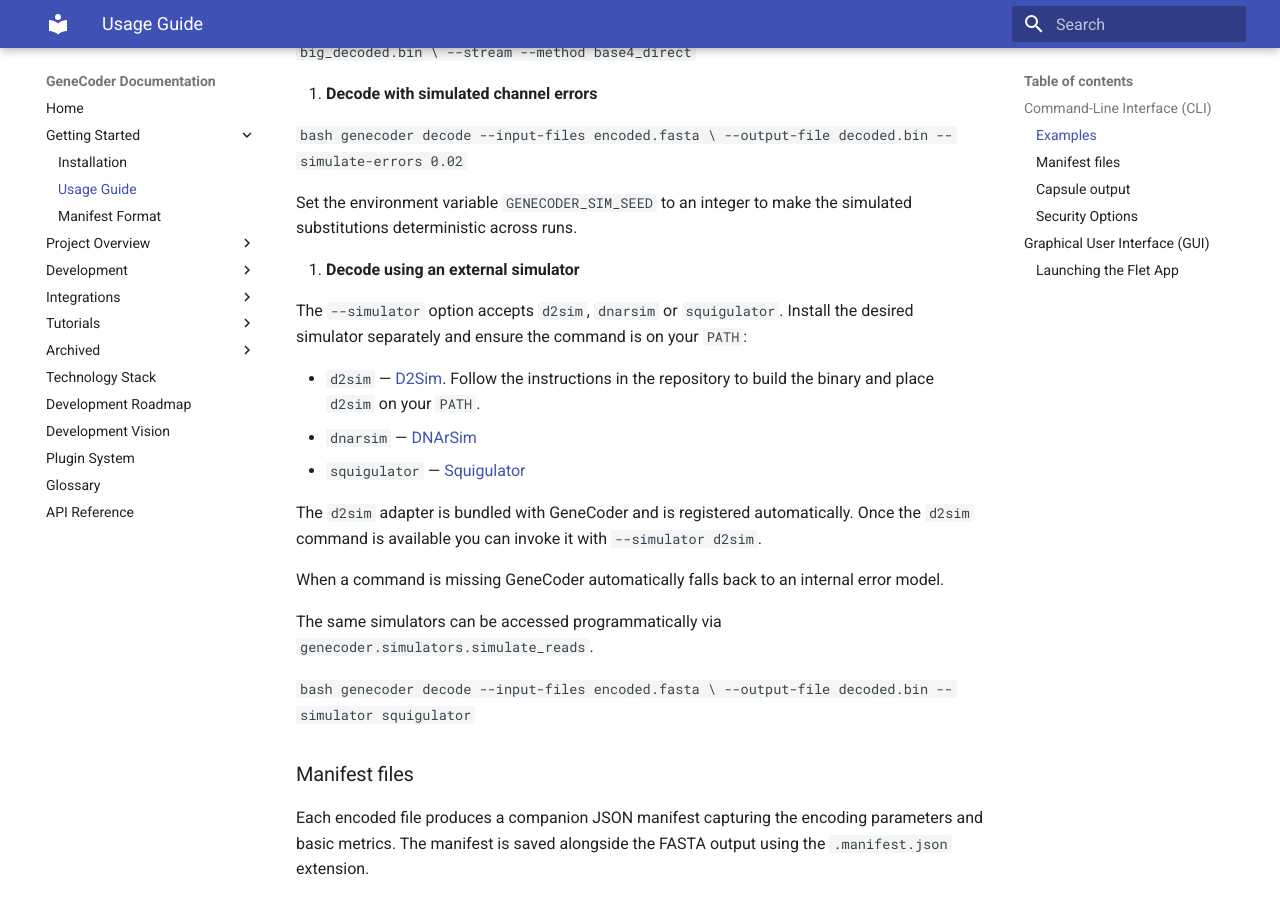
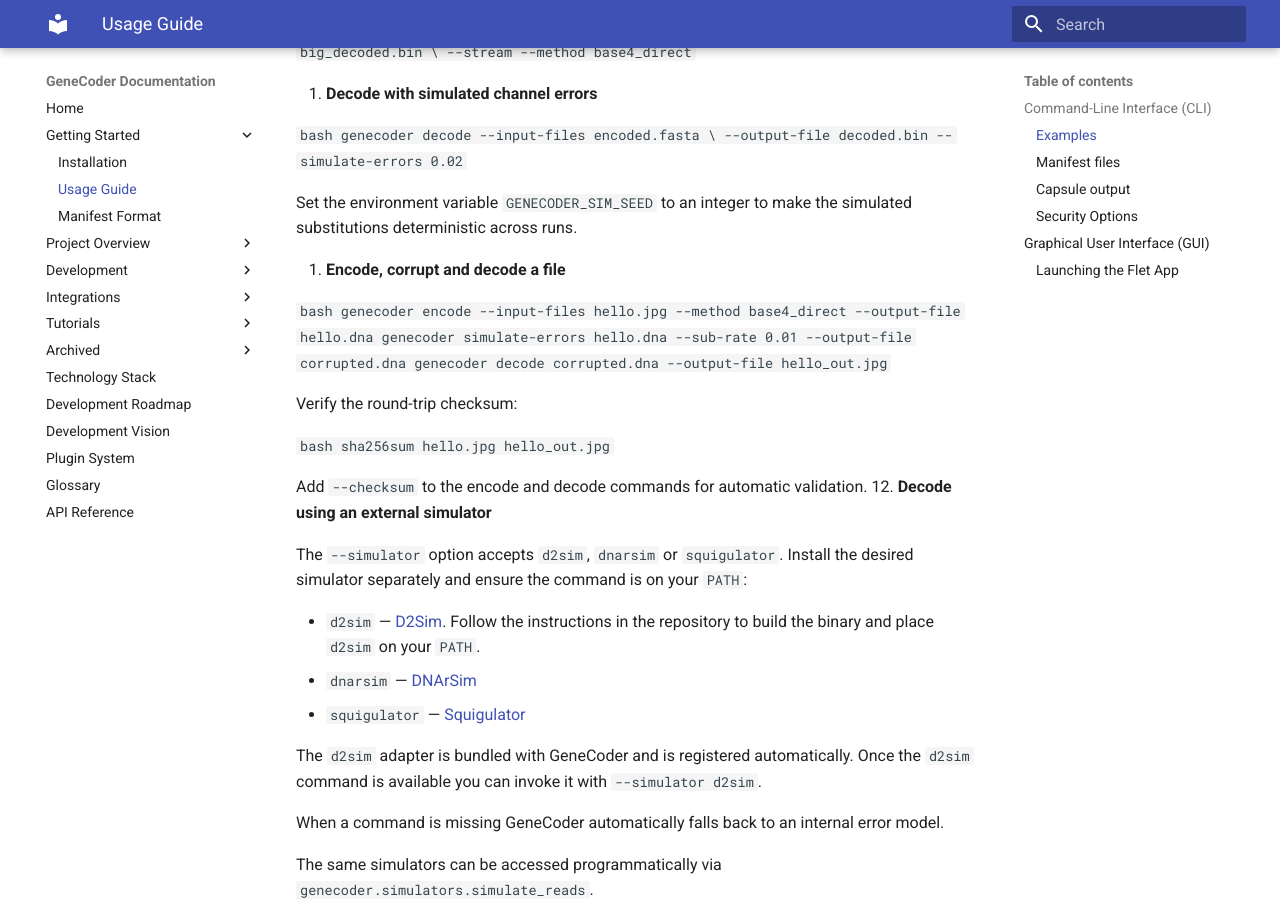
Before and after one commit to d0tTino/GeneCoder, an MkDocs documentation site: the page built from docs/usage.md, in a window 1280 px wide and 900 px high, scrolled down 2046 px. Built offline with MkDocs 1.6.1 and Material for MkDocs 9.7.7, drawn with Linux system fonts in a browser that asks for light colours.

Commit message:
docs: add simulate-errors demo

````diff
--- a/docs/usage.md
+++ b/docs/usage.md
@@ -123,7 +123,22 @@
    Set the environment variable `GENECODER_SIM_SEED` to an integer to make the
    simulated substitutions deterministic across runs.
 
-11. **Decode using an external simulator**
+11. **Encode, corrupt and decode a file**
+
+   ```bash
+   genecoder encode --input-files hello.jpg --method base4_direct --output-file hello.dna
+   genecoder simulate-errors hello.dna --sub-rate 0.01 --output-file corrupted.dna
+   genecoder decode corrupted.dna --output-file hello_out.jpg
+   ```
+
+   Verify the round-trip checksum:
+
+   ```bash
+   sha256sum hello.jpg hello_out.jpg
+   ```
+
+   Add `--checksum` to the encode and decode commands for automatic validation.
+12. **Decode using an external simulator**
 
    The ``--simulator`` option accepts ``d2sim``, ``dnarsim`` or ``squigulator``.
    Install the desired simulator separately and ensure the command is on your
````
